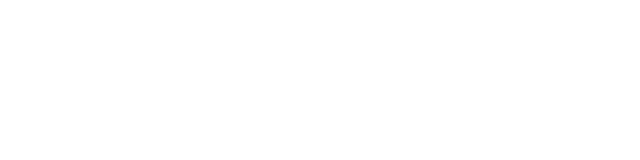
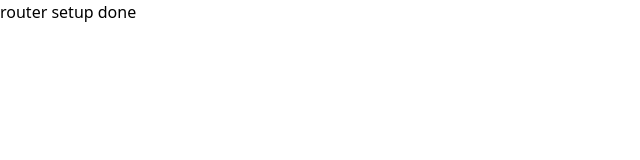
Before and after one commit to SShipon/sporting-client, a React (Vite) app: page / in a window 1280 px wide. Shown: the top 160 px of the page, without its empty margins (0-640 px from the left). Built offline with nearby package versions, Linux system fonts and the light colour scheme.

Commit message:
create a updated api

```diff
--- a/package.json
+++ b/package.json
@@ -17,6 +17,7 @@
     "react": "^18.3.1",
     "react-dom": "^18.3.1",
     "react-redux": "^9.1.2",
+    "react-router-dom": "^6.24.1",
     "tailwind-merge": "^2.4.0",
     "tailwindcss-animate": "^1.0.7"
   },
--- a/src/App.tsx
+++ b/src/App.tsx
@@ -3,7 +3,7 @@
 const App = () => {
   return (
     <div>
-
+       <h1 className="text-2xl">my app start</h1>
     </div>
   );
 };
--- /dev/null
+++ b/src/components/Home.tsx
@@ -0,0 +1,11 @@
+import React from 'react';
+
+const Home = () => {
+    return (
+        <div>
+
+        </div>
+    );
+};
+
+export default Home;
--- /dev/null
+++ b/src/components/layout/MainLayout.tsx
@@ -0,0 +1,11 @@
+
+
+const MainLayout = () => {
+    return (
+        <div>
+            <h2>router setup done </h2>
+        </div>
+    );
+};
+
+export default MainLayout;
--- a/src/main.tsx
+++ b/src/main.tsx
@@ -1,15 +1,17 @@
 import React from 'react'
 import ReactDOM from 'react-dom/client'
-import App from './App.tsx'
 import './index.css'
 import { Provider } from 'react-redux';
 import { store } from './redux/store.ts';
-
+import { RouterProvider } from 'react-router-dom';
+import { router } from './routes/index.tsx';
 
 ReactDOM.createRoot(document.getElementById('root')!).render(
   <React.StrictMode>
-    <Provider store={store}>
-      <App />
+
+     <Provider store={store}>
+       <RouterProvider router={router}></RouterProvider>
     </Provider>
+
   </React.StrictMode>
 );
--- a/src/redux/Api/baseApi.ts
+++ b/src/redux/Api/baseApi.ts
@@ -3,7 +3,7 @@ import { createApi, fetchBaseQuery } from '@reduxjs/toolkit/query/react';
 // Define a service using a base URL and expected endpoints
 export const baseApi = createApi({
   reducerPath: 'baseApi',
-  baseQuery: fetchBaseQuery({ baseUrl: 'https://pokeapi.co/api/v2/' }),
+  baseQuery: fetchBaseQuery({ baseUrl: 'http://localhost:5000/' }),
   endpoints: (builder) => ({
     getBaseApiByName: builder.query({
       query: (name) => `baseApi/${name}`,
--- /dev/null
+++ b/src/routes/index.tsx
@@ -0,0 +1,14 @@
+import MainLayout from "@/components/layout/MainLayout";
+import { createBrowserRouter } from "react-router-dom";
+
+export const router  = createBrowserRouter([
+    {
+        path:'/',
+        element: <MainLayout />,
+        children:[
+            {
+
+            }
+        ]
+    }
+])
```
Also changed, not shown: 1 other file (tests, documents, lock files or other folders).
